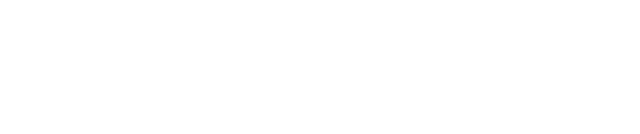
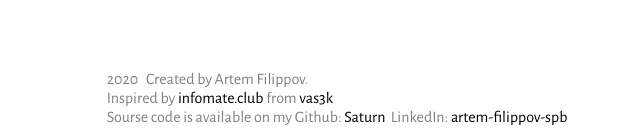
Before and after one commit to Xamber/saturn, a React (Create React App) app in the folder frontend/: page / in a window 1280 px wide. Shown: the part 697-831 px from the top of the page, without its empty margins (0-640 px from the left). Before the commit the page ends 800 px from the top, so only its background shows below. Built offline with nearby package versions, Linux system fonts and the light colour scheme; no server answers.

Commit message:
Source list and footer

```diff
--- a/frontend/src/App.css
+++ b/frontend/src/App.css
@@ -15,7 +15,7 @@
     display: grid;
     grid-template-columns: 1fr 5fr 6fr;
     grid-template-rows: auto;
-    grid-template-areas: "sidebar main main" "about about about";
+    grid-template-areas: "sidebar main main" ". footer footer";
 }
 
 .hidden {
--- a/frontend/src/App.js
+++ b/frontend/src/App.js
@@ -1,8 +1,8 @@
 import React from 'react';
 import './App.css';
 
+import {Divider, Logo, Main, Sidebar, Footer} from "./components/Layout/layout";
 import MenuItem from "./components/MenuItem/menuItem";
-import {Divider, Logo, Main, Sidebar} from "./components/Layout/layout";
 import ArticleList from "./components/ArticleList/articleList";
 import SourceList from "./components/SourceList/SourceList";
 
@@ -17,6 +17,22 @@
 import workIcon from "./assets/work.svg";
 import peopleIcon from "./assets/people.svg";
 import vikingIcon from "./assets/viking.svg";
+
+
+const About = () => <div className={"about"}>
+    <p>2020 &nbsp;
+    Created by Artem Filippov.&nbsp;
+    </p>
+    <p>
+    Inspired by&nbsp;
+    <a href="https://infomate.club/">infomate.club</a> from&nbsp;
+    <a href="https://vas3k.ru/">vas3k</a>
+    </p>
+    <p>
+    Sourse code is available on my Github: <a href="https://github.com/Xamber/saturn">Saturn</a>&nbsp;
+    LinkedIn: <a href="https://www.linkedin.com/in/artem-filippov-spb/">artem-filippov-spb</a> &nbsp;
+    </p>
+</div>;
 
 
 let topics = [
@@ -40,6 +56,7 @@
         this.state = {
             active: topics[0].name,
             articles: [],
+            sources: [],
         };
     }
 
@@ -57,12 +74,30 @@
             );
     }
 
+    fetchSources() {
+        let api = "/sources?name=";
+        fetch(api + this.state.active)
+            .then(res => res.json())
+            .then(
+                (result) => {
+                    this.setState({sources: result});
+                },
+                (error) => {
+                    console.error(error)
+                }
+            );
+    }
+
     changeTopic(topicName) {
-        this.setState({active: topicName}, this.fetchArticles);
+        this.setState({active: topicName}, () => {
+            this.fetchArticles();
+            this.fetchSources();
+        });
     }
 
     componentDidMount() {
-        this.fetchArticles(topics[0].name)
+        let initialTopic = topics[0].name;
+        this.changeTopic(initialTopic);
     }
 
     render() {
@@ -71,21 +106,26 @@
         for (let item of topics) {
             let menuItem = <MenuItem key={item.name} active={this.state.active === item.name} name={item.name}
                                      img={item.img}
-                                     onClick={() => { this.changeTopic(item.name) }}/>;
+                                     onClick={() => {
+                                         this.changeTopic(item.name)
+                                     }}/>;
             Menu.push(menuItem);
         }
 
         return (
             <div className="app">
                 <Sidebar>
-                    <Logo/>
+                    <Logo />
                     {Menu}
                 </Sidebar>
                 <Main>
                     <ArticleList articlies={this.state.articles}/>
                     <Divider maxWidth={"10%"}/>
-                    <SourceList name={this.state.active}/>
+                    <SourceList sources={this.state.sources}/>
                 </Main>
+                <Footer>
+                    <About />
+                </Footer>
             </div>
         );
     }
--- a/frontend/src/components/Layout/layout.css
+++ b/frontend/src/components/Layout/layout.css
@@ -31,6 +31,22 @@
     padding-top: 15px;
 }
 
+footer {
+    margin-top: 50px;
+    margin-bottom: 10px;
+    grid-area: footer;
+}
+
+footer p {
+    margin: 0;
+    color: grey;
+    font-size: 16px;
+}
+footer p a {
+    text-decoration: inherit;
+    color: black;
+}
+
 .logo {
     height: 60px;
 }
--- a/frontend/src/components/SourceList/SourceList.css
+++ b/frontend/src/components/SourceList/SourceList.css
@@ -1,5 +1,5 @@
 .source-list {
-    max-width: 50%;
+    max-width: 80%;
 }
 
 .source-list > a {
--- a/frontend/src/components/SourceList/SourceList.js
+++ b/frontend/src/components/SourceList/SourceList.js
@@ -6,36 +6,9 @@
     return <a href={props.WebSite}><Icon link={props.WebSite} /> {props.Name}</a>
 };
 
-class SourceList extends React.Component {
-    api = "/sources?name=";
-
-    constructor(props) {
-        super(props);
-
-        this.state = {
-            sources: [], // TODO do it without state
-        };
-    }
-
-    componentDidMount(props) {
-        fetch(this.api + this.props.name)
-            .then(res => res.json())
-            .then(
-                (result) => {
-                    this.setState(
-                        {sources: result}
-                    );
-                },
-                (error) => {
-                    console.error(error)
-                }
-            );
-    }
-
-    render() {
-        let sources = this.state.sources.map((source) => <Source key={source.Id} {...source} />);
-        return <div className={"source-list"}>{sources}</div>
-    }
-}
+const SourceList = (props) => {
+    let sources = props.sources.map((source) => <Source key={source.Id} {...source} />);
+    return <div className={"source-list"}>{sources}</div>
+};
 
 export default SourceList;
```
